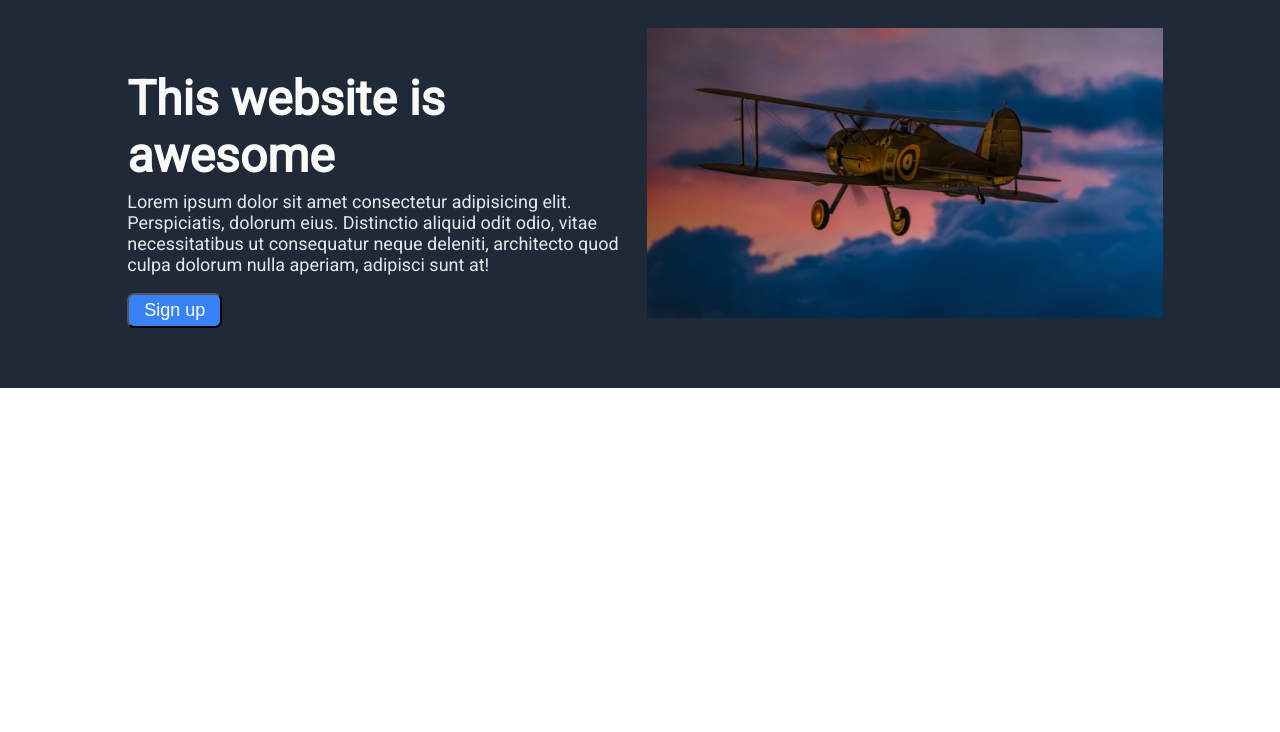
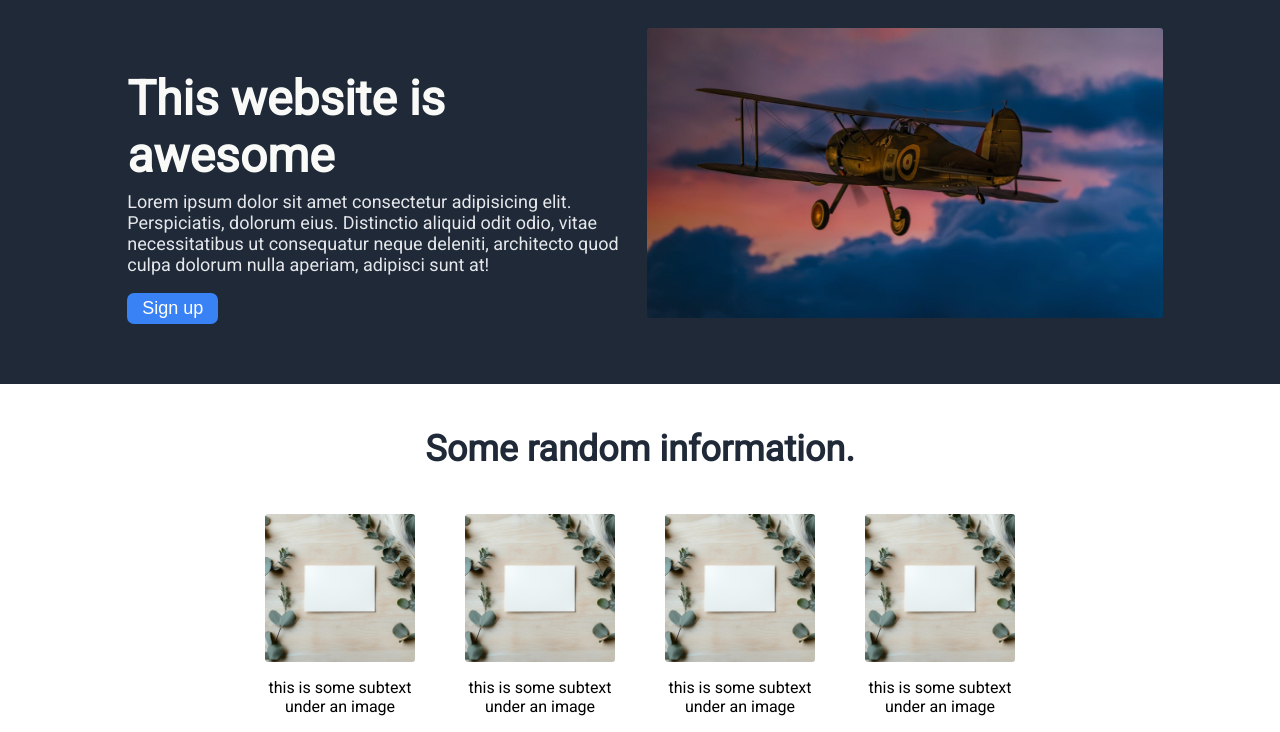
Before and after one commit to marcoveron/landing-page, a plain HTML site: page index.html in a window 1280 px wide. Shown: the part 122-854 px from the top of the page. Before the commit the page ends 800 px from the top, so only its background shows below. Drawn offline with Linux system fonts and the light colour scheme.

Commit message:
Add a content piece
A content piece is added with a div with display: flex, flex-direction:
column.

```diff
--- a/index.html
+++ b/index.html
@@ -26,5 +26,16 @@
             <img src="img/airplane.jpg" id="airplane">
         </div>
     </div>
+    <div class="content">
+        <div>
+            <h1 class="content-title">Some random information.</h1>
+        </div>
+        <div class="content-cards">
+            <div class="card"><img src="img/product.jpg" id="product"><p>this is some subtext under an image</p></div>
+            <div class="card"><img src="img/product.jpg" id="product"><p>this is some subtext under an image</p></div>
+            <div class="card"><img src="img/product.jpg" id="product"><p>this is some subtext under an image</p></div>
+            <div class="card"><img src="img/product.jpg" id="product"><p>this is some subtext under an image</p></div>
+        </div>
+    </div>
 </body>
 </html>
--- a/styles/style.css
+++ b/styles/style.css
@@ -62,6 +62,7 @@ body {
     color: white;
     font-size: 18px;
     border-radius: 7px;
+    border: none;
     padding: 5px;
     padding-left: 15px;
     padding-right: 15px;
@@ -70,4 +71,39 @@ body {
 #airplane {
     width: auto;
     height: 290px;
+    border-radius: 3px;
 }
+
+.content {
+    display: flex;
+    flex-direction: column;
+    justify-content: center;
+    align-items: center;
+}
+
+.content-title {
+    font-size: 36px;
+    font-weight: 900px;
+    color: #1F2937;
+    padding: 20px;
+}
+
+.content-cards {
+    display: flex;
+    justify-content: center;
+    gap: 50px;
+}
+
+.card {
+    max-width: 150px;
+    display: flex;
+    flex-direction: column;
+    flex-wrap: wrap;
+    text-align: center;
+}
+
+#product {
+    width: 150px;
+    height: auto;
+    border-radius: 3px;
+}
```
Also changed, not shown: img/product.jpg (added).
